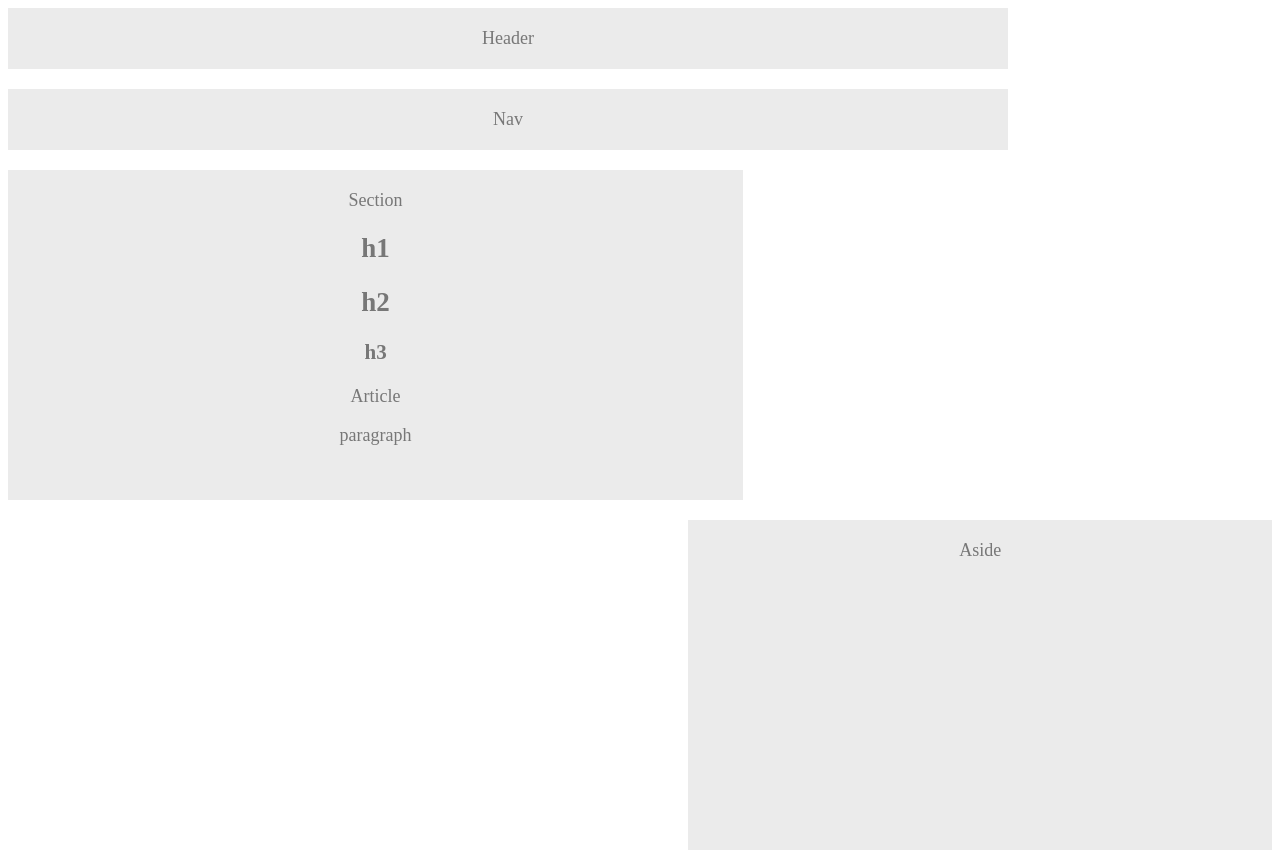
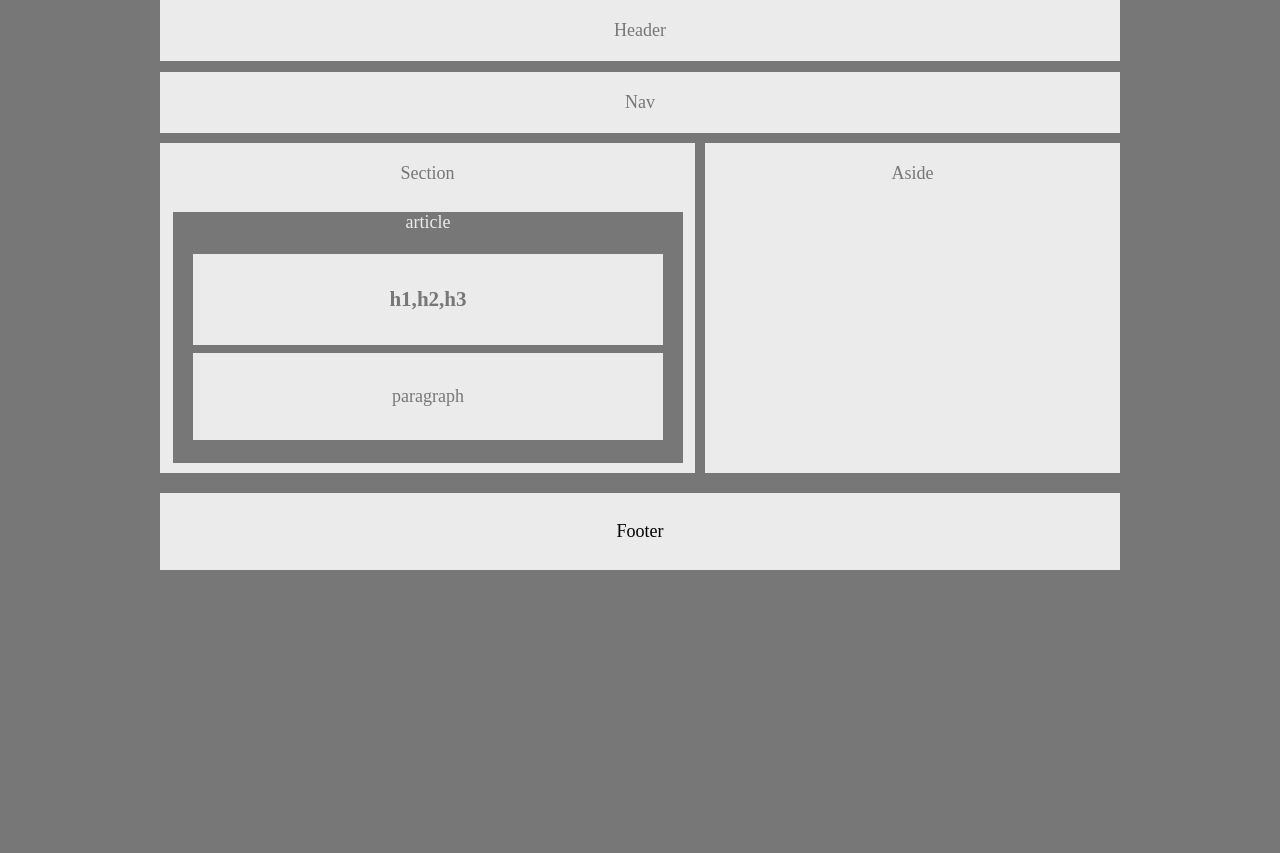
Before and after one commit to chardocodes/HW-Wireframe, a plain HTML site: page index.html in a window 1280 px wide. Shown: the top 853 px of the page. After the commit the page ends 800 px from the top, so only its background shows below. Drawn offline with Linux system fonts and the light colour scheme.

Commit message:
final HW

```diff
--- a/index.html
+++ b/index.html
@@ -19,15 +19,16 @@
 
         <section id="section">Section
 
-            <h1 id="h1">h1</h1>
 
-            <h2 id="h2">h2</h2>
 
-            <h3 id="h3">h3</h3>
+            <article id="article">article
+                <h1 id="h1">h1,h2,h3</h1>
 
-            <article id="article">Article</article>
+                <p id="paragraph">paragraph</p>
 
-            <p id="paragraph">paragraph</p>
+            </article>
+
+
 
          </section>
 
--- a/style.css
+++ b/style.css
@@ -1,51 +1,60 @@
-
 body {
     font-style: 'Arial', 'Helvetica Neue', Helvetica, sans-serif;
     font-size: 18px;
+    background-color: #777;
+    width:960px;
+    margin:0 auto;
 }
 
 #header {
-    float: center;
-    color; #777;
-    width: 960px;
+    color: #777;
     text-align: center;
     border-style: round;
     padding: 20px;
-    margin-bottom: 20px;
     color: #777;
     background: #ebebeb;
-
+    margin-bottom: 11px;
 }
 
 #nav {
-    clear: both;
-    float: center;
-    width: 960px;
     text-align: center;
     border-style: round;
     padding: 20px;
-    margin-bottom: 20px;
     color: #777;
     background: #ebebeb;
 }
 
 #section {
-    clear: both;
     float: left;
     text-align: center;
     border-style: round;
-    width: 55%;
+    width: 495px;
     height: 290px;
     padding: 20px;
-    margin-bottom: 20px;
+    /* margin: 0px; */
     color: #777;
     background: #ebebeb;
+    float: left;
+    margin-top: 10;
+    margin-top: 10px;
+}
+
+#article {
+    background-color:#777;
+    text-align: center;
+    color:#ebebeb;
+    widows: 50px;
+    height: 251px;
+    /* margin-bottom: 20px; */
+    margin-top: 28px;
+    margin-left: -7px;
+    margin-right: -8px;
 }
 
 #aside {
-    clear: both;
-    float: right;
-    width: 43%;
+    /* clear: both; */
+    float: left;
+    width: 10;
     text-align: center;
     border-style: round;
     height: 290px;
@@ -53,13 +62,34 @@ body {
     margin-bottom: 20px;
     color: #777;
     background: #ebebeb;
+    float: left;
+    margin-left: 10px;
+    margin-top: 10px;
+    width: 375px;
 }
 
+#h1 {
+    color: #777;
+    background: #ebebeb;
+    padding: 33px;
+    margin-left: 20px;
+    margin-right: 20px;
+    margin-bottom: -10px;
+}
+
+#paragraph {
+    color: #777;
+    background: #ebebeb;
+    padding: 33px;
+    margin-left: 20px;
+    margin-right: 20px;
+}
 #footer {
         position: relative;
         margin-top: -180px;
-        /* negative value of footer height */
-        height: 180px;
+        /* margin:60px; */
+        padding: 28px;
+        text-align: center;
         clear: both;
-        background-color: red;
+        background-color:#ebebeb;
 }
```
